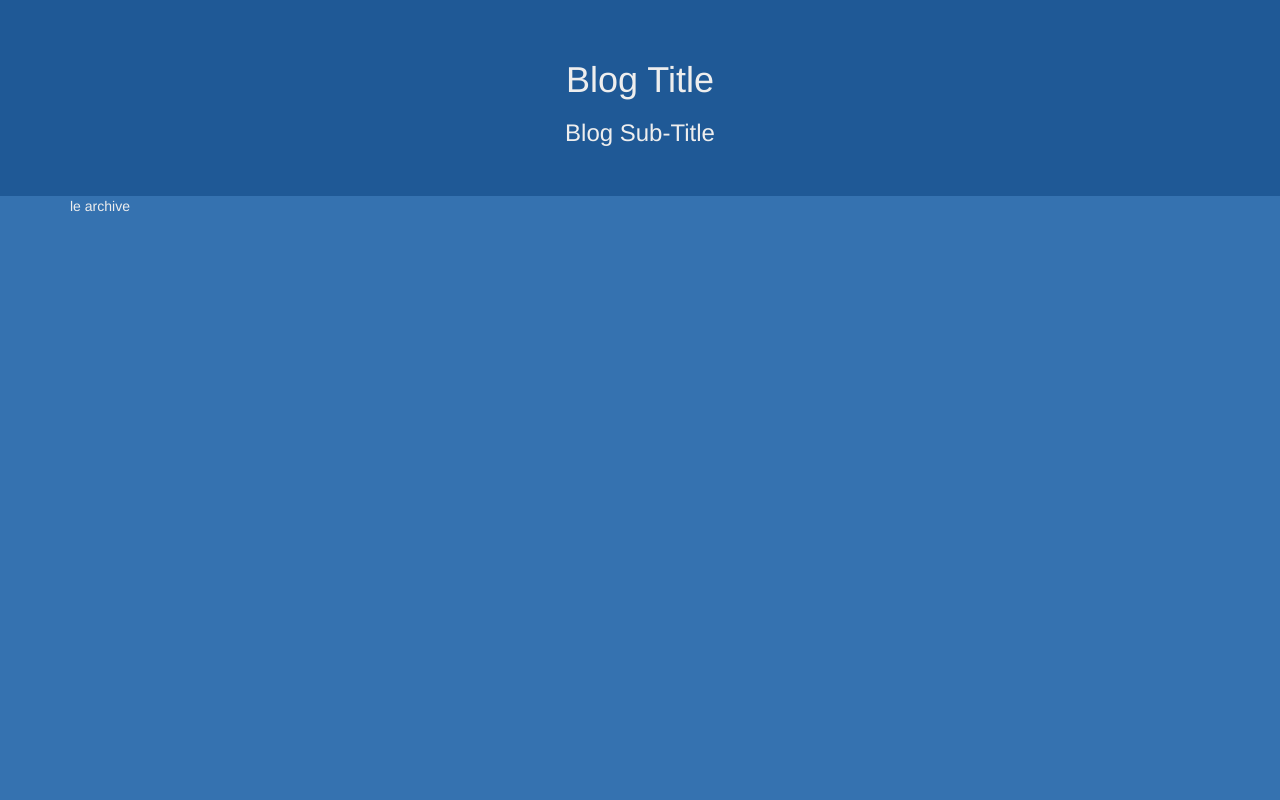
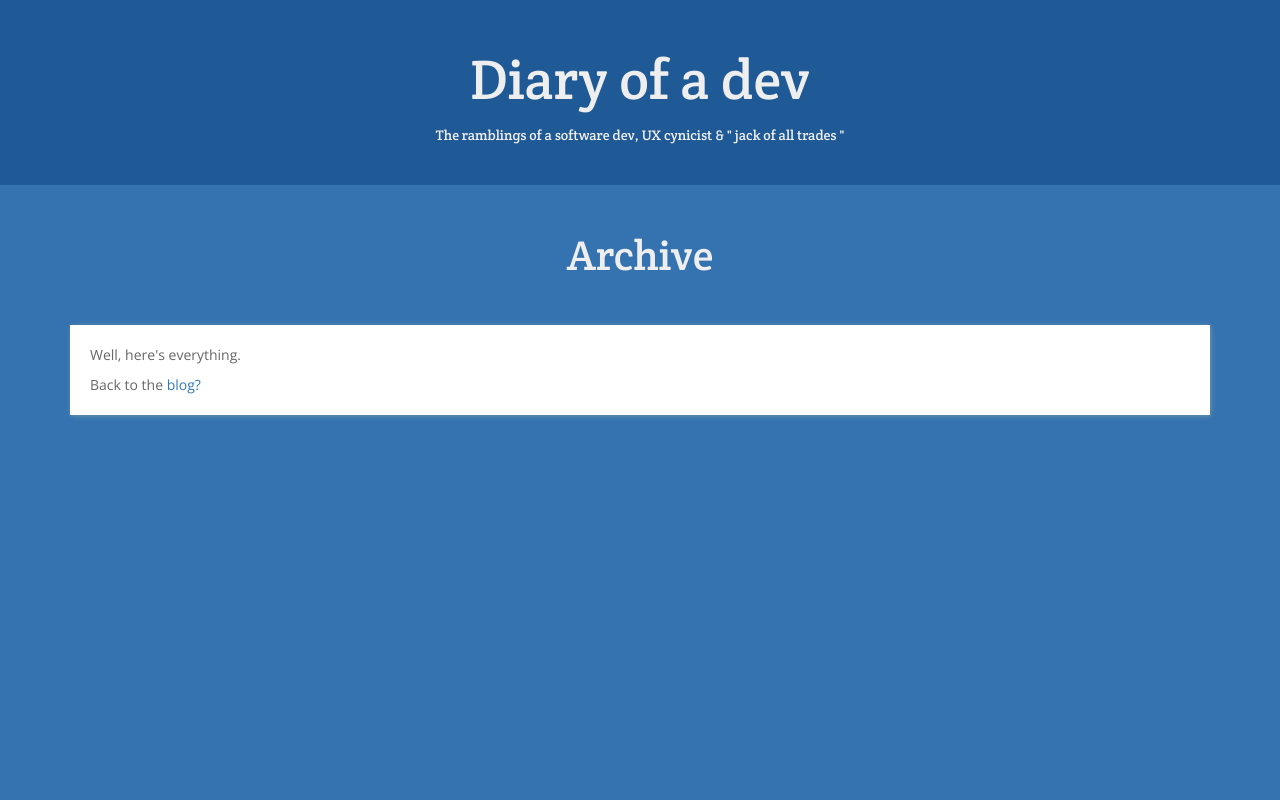
Before and after one commit to e-r-w/e-r-w.github.io, a website: page index.html at #!/blog/archive in a window 1280 px wide. Shown: the top 800 px of the page. Drawn offline with nearby package versions, Linux system fonts and the light colour scheme; some packages are replaced by stand-ins of ours; a script that the page names is missing.

Commit message:
more blog structure

```diff
--- a/app/config.js
+++ b/app/config.js
@@ -1,4 +1,4 @@
-erwApp.config(['$stateProvider', '$urlRouterProvider', '$urlMatcherFactoryProvider', function($stateProvider, $urlRouterProvider, $urlMatcherFactoryProvider){
+erwApp.config(['$stateProvider', '$urlRouterProvider', function($stateProvider, $urlRouterProvider){
 
   $stateProvider
     .state('blog', {
@@ -19,6 +19,18 @@ erwApp.config(['$stateProvider', '$urlRouterProvider', '$urlMatcherFactoryProvid
   $urlRouterProvider.otherwise('/');
 
   //allow trailing slashes
-  $urlMatcherFactoryProvider.strictMode(false)
+  $urlRouterProvider.rule(function($injector, $location) {
+
+    var path = $location.path();
+    var hasTrailingSlash = path[path.length-1] === '/';
+
+    if(hasTrailingSlash) {
+
+      //if last charcter is a slash, return the same url without the slash
+      var newPath = path.substr(0, path.length - 1);
+      return newPath;
+    }
+
+  });
 
 }]);
--- a/app/views/blog/archive.html
+++ b/app/views/blog/archive.html
@@ -1,3 +1,14 @@
-<div>
-  le archive
+<div class="xs-mt-40 t-h2 xs-t-center">
+  Archive
 </div>
+
+<div class="blog__panel xs-mt-40">
+  <div class="xs-p-20">
+    <div>
+      Well, here's everything.
+    </div>
+    <div class="xs-pt-10">
+      Back to the <a class="hoverhand" ui-sref="blog.home">blog?</a>
+    </div>
+  </div>
+</div>
--- a/app/views/blog/layout.html
+++ b/app/views/blog/layout.html
@@ -1,12 +1,12 @@
-<div>
-  <div class="blog__bg-1">
+<div class="blog">
+  <div class="bg-1 blog__header">
     <div class="xs-py-40 xs-t-center">
-      <h1>Blog Title</h1>
-      <h3>Blog Sub-Title</h3>
+      <div class="t-h1 xs-pb-5">Diary of a dev</div>
+      <div class="t-h5">The ramblings of a software dev, UX cynicist &amp; &quot; jack of all trades &quot;</div>
     </div>
 
   </div>
-  <div class="blog__bg-2">
+  <div class="bg-2">
     <div class="container blog__container">
       <div ui-view></div>
     </div>
--- a/index.html
+++ b/index.html
@@ -1,6 +1,7 @@
 <html>
 <head>
     <link rel="stylesheet" type="text/css" href="https://cdnjs.cloudflare.com/ajax/libs/twitter-bootstrap/3.3.2/css/bootstrap.min.css">
+    <link href='http://fonts.googleapis.com/css?family=Crete+Round|Open+Sans' rel='stylesheet' type='text/css'>
     <!-- <link rel="stylesheet" type="text/css" href="build/vendor.css"> -->
     <link rel="stylesheet" type="text/css" href="build/build.css">
     <script src="//cdnjs.cloudflare.com/ajax/libs/angular.js/1.3.11/angular.min.js"></script>
--- a/styles/blog.scss
+++ b/styles/blog.scss
@@ -1,15 +1,23 @@
-.blog__bg-1 {
+.blog {
+  font-family: 'Open Sans', sans-serif;
+}
+
+.blog .bg-1 {
   background: #1F5996;
   color: #eee;
 }
 
-.blog__bg-2 {
+.blog .bg-2 {
   background: #3572b0;
   color: #EEE;
 }
 
 .blog__container {
   min-height: 900px;
+}
+
+.blog__header {
+
 }
 
 .blog__panel {
@@ -19,3 +27,27 @@
   -moz-box-shadow:    1px 1px 5px 0 #6D98AB;
   box-shadow:         1px 1px 5px 0 #6D98AB;
 }
+
+.blog .t-h1 {
+  font-size: 4em;
+  font-family: 'Crete Round', serif;
+}
+
+.blog .t-h2 {
+  font-size: 3em;
+  font-family: 'Crete Round', serif;
+}
+
+.blog .t-h3 {
+  font-size: 2em;
+  font-family: 'Crete Round', serif;
+}
+
+.blog .t-h4 {
+  text-transform: uppercase;
+  font-family: 'Crete Round', serif;
+}
+
+.blog .t-h5 {
+  font-family: 'Crete Round', serif;
+}
```
Also changed, not shown: app/views/blog/index.html (+1 -1 lines), build/build.css, build/build.js.
